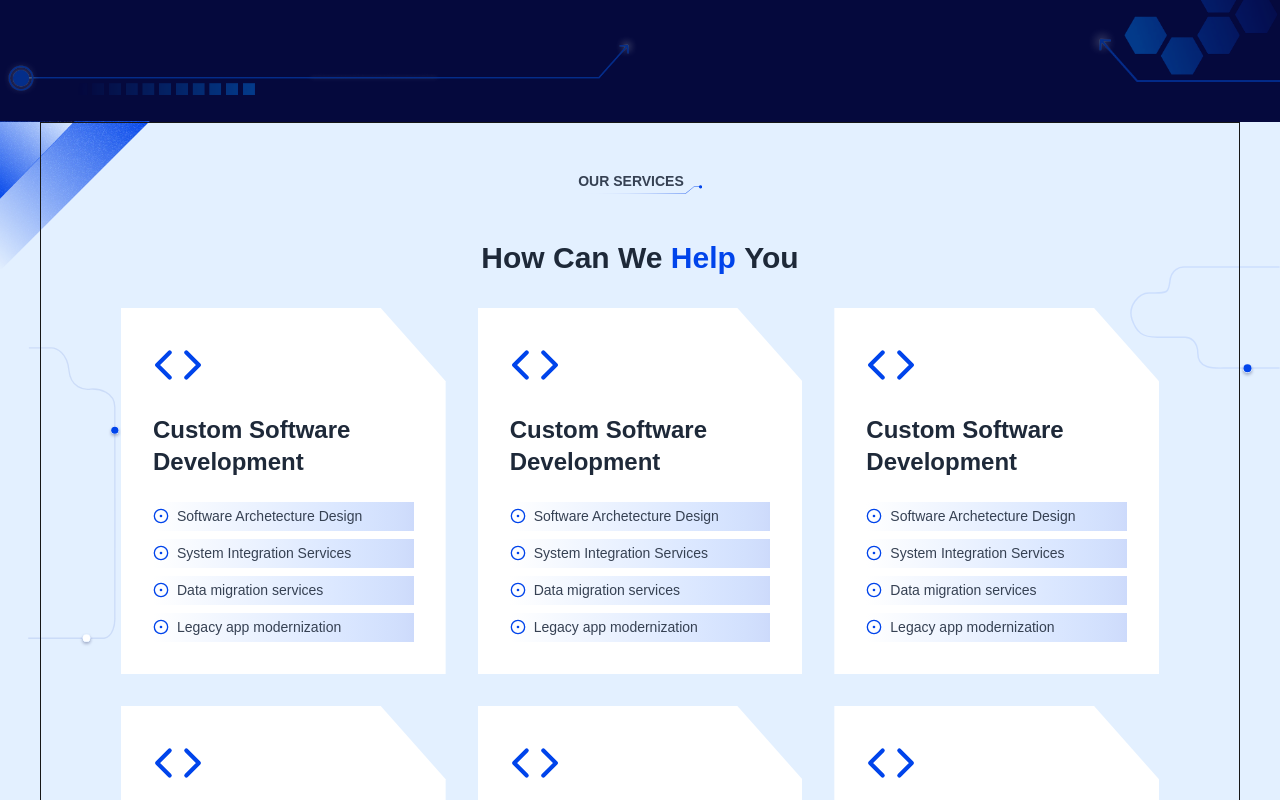
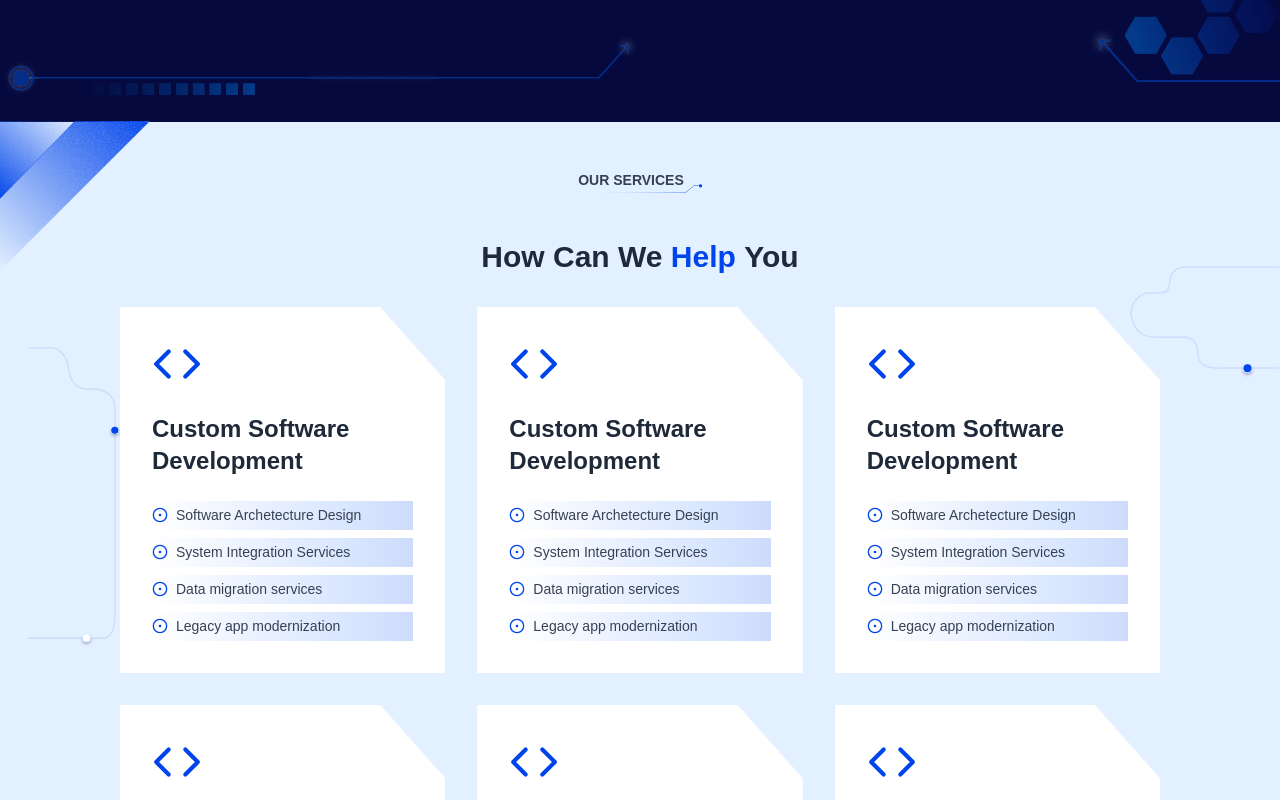
Before and after one commit to HumaiWebs/humai, a Next.js app: page / in a window 1280 px wide. Shown: the part 700-1500 px from the top of the page. Built offline with nearby package versions, Linux system fonts and the light colour scheme.

Commit message:
fix: remove border from Services component layout

```diff
--- a/app/components/services.tsx
+++ b/app/components/services.tsx
@@ -23,7 +23,7 @@ export default function Services() {
           />
         </div>
       </div>
-      <div className="flex-1 flex container max-w-[1200px] mx-auto flex-col z-[1] items-center gap-8 border py-12">
+      <div className="flex-1 flex container max-w-[1200px] mx-auto flex-col z-[1] items-center gap-8 py-12">
         <h2 className="uppercase text-gray-700 bg-center pr-[18px] text-[14px] pb-[15px] text-center text-lg bg-[url(/images/text-underline.svg)] bg-no-repeat bg-contain font-semibold">
           Our Services
         </h2>
```
